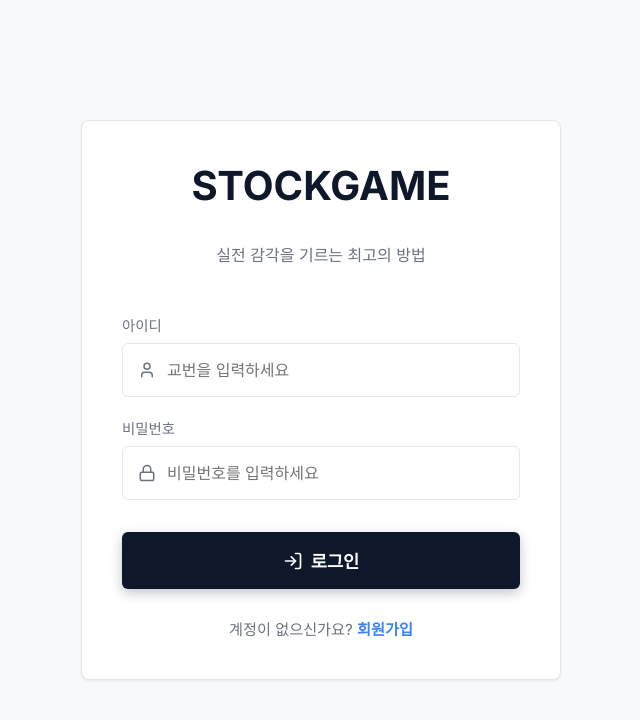
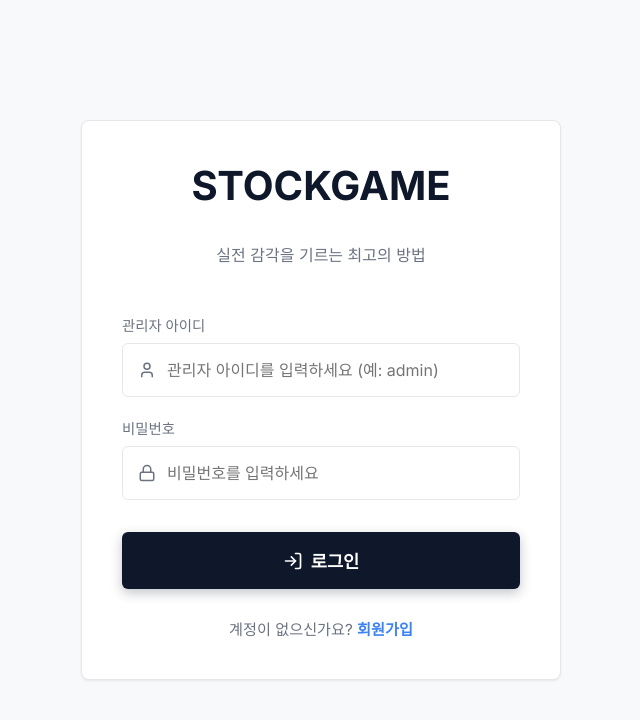
Before and after one commit to skfkfkvlrm/stockGame-admin-react, a React (Vite) app: page /login in a window 1280 px wide. Shown: the top 720 px of the page, without its empty margins (319-959 px from the left). Built offline with nearby package versions, Linux system fonts and the light colour scheme.

Commit message:
style: refine login form placeholder and labels for admin portal

```diff
--- a/src/features/auth/components/Login.jsx
+++ b/src/features/auth/components/Login.jsx
@@ -48,12 +48,12 @@ const Login = () => {
 
                 <form onSubmit={handleLogin} className="login-form">
                     <div className="input-group">
-                        <label>아이디</label>
+                        <label>관리자 아이디</label>
                         <div className="input-icon-wrapper">
                             <User className="input-icon" size={18} />
                             <input
                                 type="text"
-                                placeholder="교번을 입력하세요"
+                                placeholder="관리자 아이디를 입력하세요 (예: admin)"
                                 value={studentId}
                                 onChange={(e) => setStudentId(e.target.value)}
                             />
```
